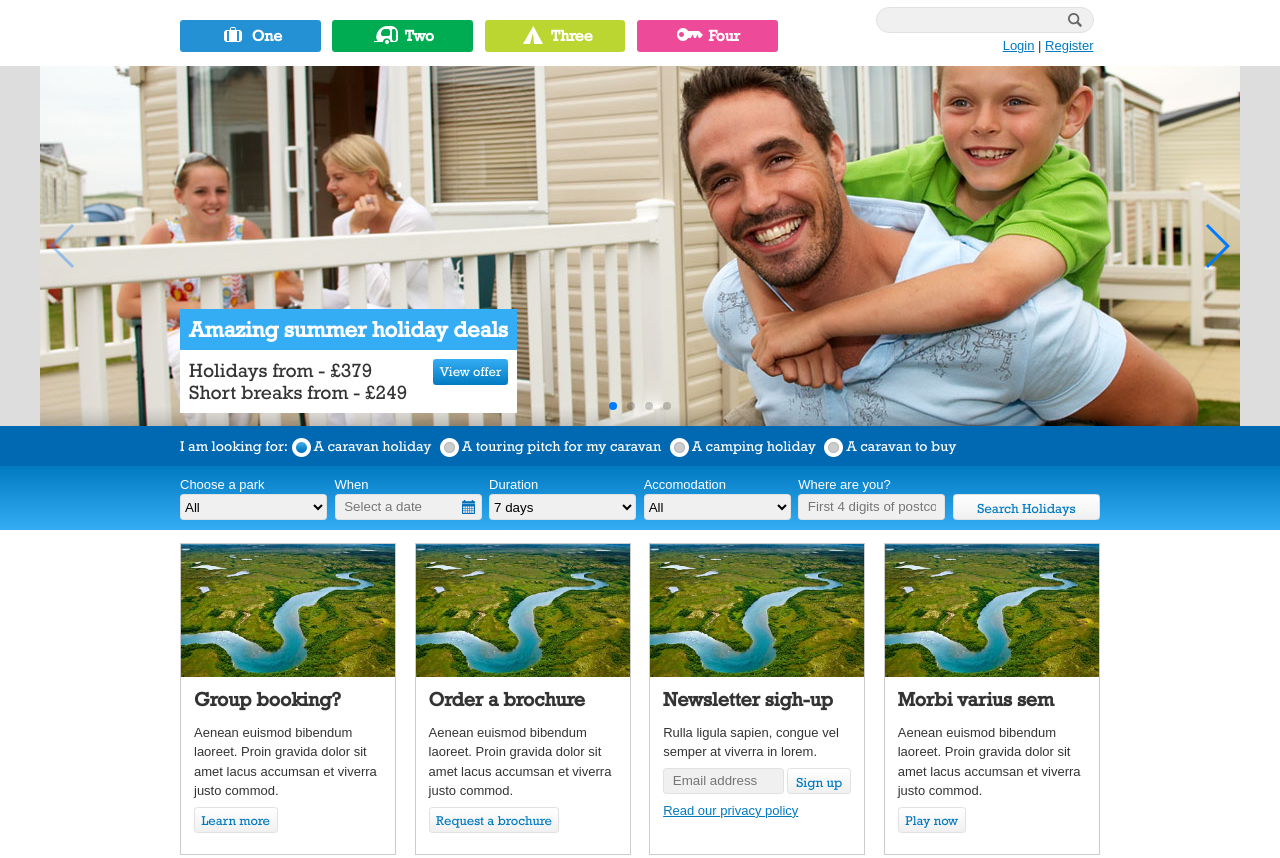
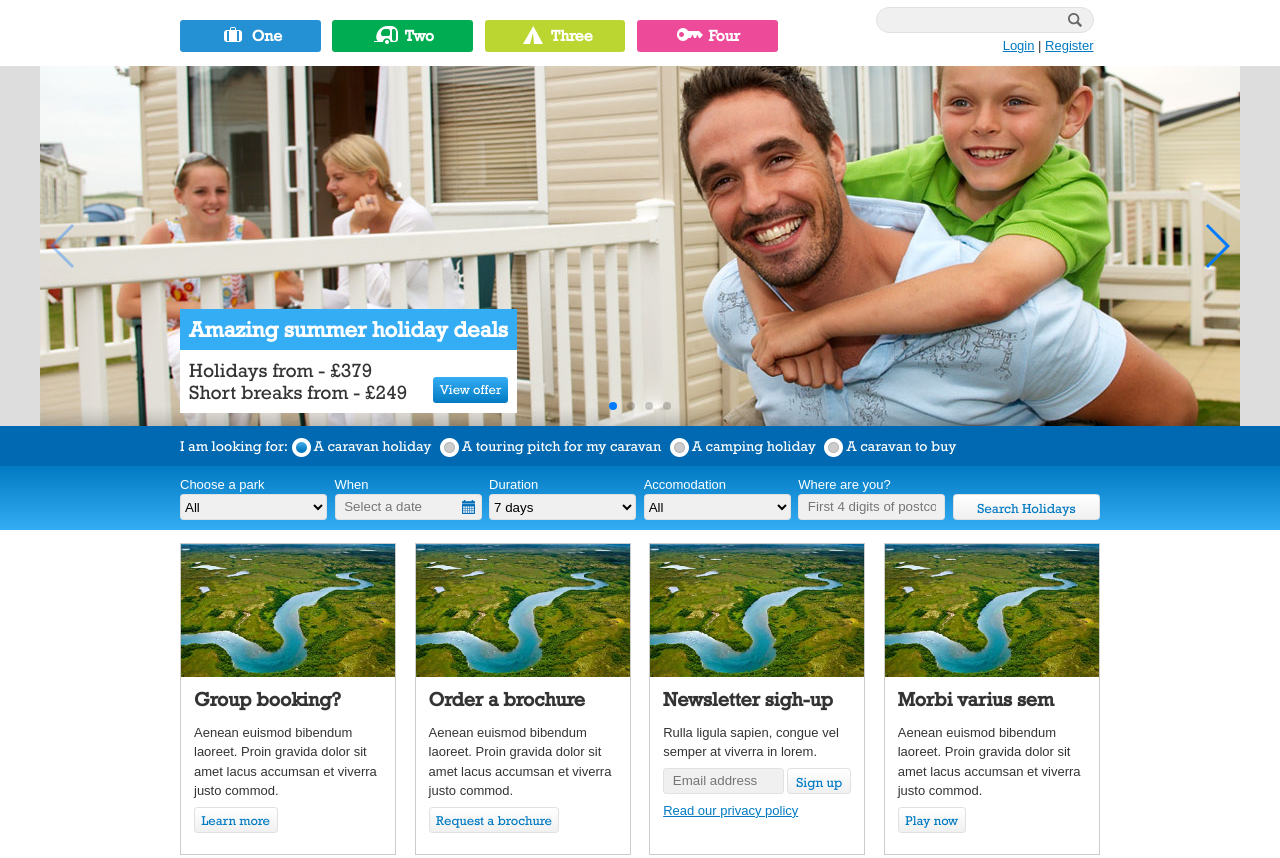
Before and after one commit to DMamrak/BupaChallenge, a website: page index.html in a window 1280 px wide. Shown: the top 858 px of the page. Drawn offline with Linux system fonts and the light colour scheme.

Commit message:
Minor styling fixes

```diff
--- a/css/styles.css
+++ b/css/styles.css
@@ -343,6 +343,7 @@ label {
 }
 
 .gallery .wrapper .promo {
+  position: relative;
   padding: 9.1px;
   background-color: #FFFFFF;
 }
@@ -376,14 +377,15 @@ label {
 }
 
 .gallery .wrapper .promo p {
-  float: left;
   line-height: normal;
   font-family: Rockwell, sans-serif;
   font-size: 19.5px;
 }
 
 .gallery .wrapper .promo .button {
-  float: right;
+  position: absolute;
+  bottom: 9.1px;
+  right: 9.1px;
 }
 
 /* _search_form.scss */
--- a/sass/_gallery.scss
+++ b/sass/_gallery.scss
@@ -27,6 +27,7 @@
 		$header-padding: $font-size * 0.3;
 
 		.promo {
+			position: relative;
 			padding: $block-padding;
 			background-color: #FFFFFF;
 
@@ -57,7 +58,6 @@
 			}
 
 			p {
-				float: left;
 				line-height: normal;
 				font: {
 					family: $font-primary;
@@ -66,7 +66,9 @@
 			}
 
 			.button {
-				float: right;
+				position: absolute;
+				bottom: $block-padding;
+				right: $block-padding;
 			}
 		}
 	}
```
